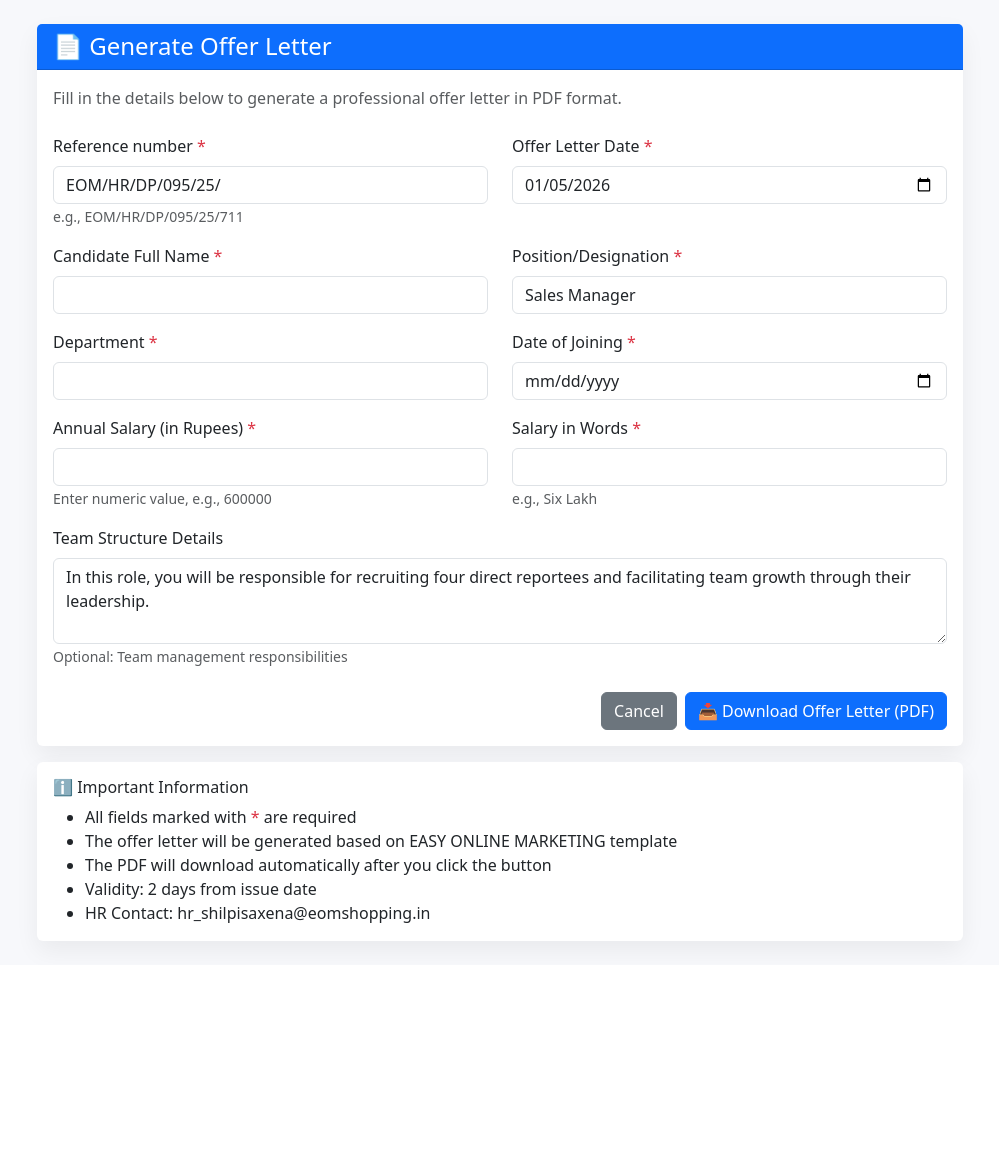
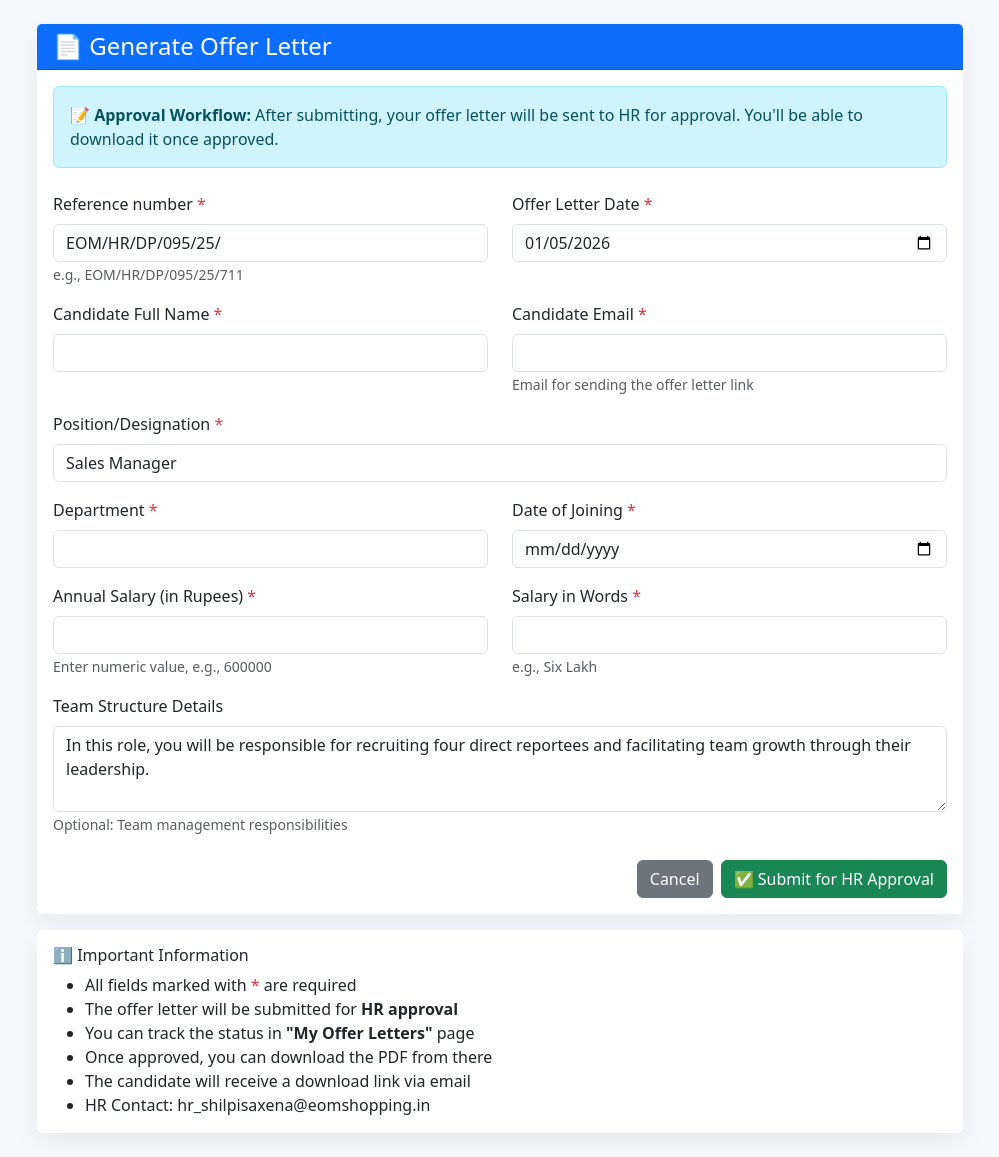
Before and after one commit to khanakauyk-a11y/hr, a Django app: template templates/offer_letter_form.html in a window 1280 px wide. Shown: the part 57-1214 px from the top of the page, without its empty margins (140-1139 px from the left). Before the commit the page ends 1013 px from the top, so only its background shows below. Run offline with Django 5.2, Linux system fonts and the light colour scheme; the template is opened without the code that fills it: values that come from a table or form of the project are taken from there, others are empty.

Commit message:
Fix offer letter form - update for approval workflow
- Add candidate_email field to form
- Change button from 'Download' to 'Submit for HR Approval'
- Update info box to explain approval workflow
- Remove mention of immediate PDF download
- Add info about tracking status in 'My Offer Letters' page

```diff
--- a/templates/offer_letter_form.html
+++ b/templates/offer_letter_form.html
@@ -10,9 +10,10 @@
                 <h4 class="mb-0">📄 Generate Offer Letter</h4>
             </div>
             <div class="card-body">
-                <p class="text-muted mb-4">
-                    Fill in the details below to generate a professional offer letter in PDF format.
-                </p>
+                <div class="alert alert-info mb-4">
+                    <strong>📝 Approval Workflow:</strong> After submitting, your offer letter will be sent to HR for
+                    approval. You'll be able to download it once approved.
+                </div>
 
                 <form method="post">
                     {% csrf_token %}
@@ -52,6 +53,19 @@
                         </div>
 
                         <div class="col-md-6 mb-3">
+                            <label for="{{ form.candidate_email.id_for_label }}" class="form-label">
+                                {{ form.candidate_email.label }} <span class="text-danger">*</span>
+                            </label>
+                            {{ form.candidate_email }}
+                            <small class="form-text text-muted">{{ form.candidate_email.help_text }}</small>
+                            {% if form.candidate_email.errors %}
+                            <div class="text-danger">{{ form.candidate_email.errors }}</div>
+                            {% endif %}
+                        </div>
+                    </div>
+
+                    <div class="row">
+                        <div class="col-md-12 mb-3">
                             <label for="{{ form.designation.id_for_label }}" class="form-label">
                                 {{ form.designation.label }} <span class="text-danger">*</span>
                             </label>
@@ -121,8 +135,8 @@
 
                     <div class="d-flex gap-2 justify-content-end mt-4">
                         <a href="{% url 'dashboard' %}" class="btn btn-secondary">Cancel</a>
-                        <button type="submit" class="btn btn-primary">
-                            📥 Download Offer Letter (PDF)
+                        <button type="submit" class="btn btn-success">
+                            ✅ Submit for HR Approval
                         </button>
                     </div>
                 </form>
@@ -134,9 +148,10 @@
                 <h6 class="card-title">ℹ️ Important Information</h6>
                 <ul class="mb-0">
                     <li>All fields marked with <span class="text-danger">*</span> are required</li>
-                    <li>The offer letter will be generated based on EASY ONLINE MARKETING template</li>
-                    <li>The PDF will download automatically after you click the button</li>
-                    <li>Validity: 2 days from issue date</li>
+                    <li>The offer letter will be submitted for <strong>HR approval</strong></li>
+                    <li>You can track the status in <strong>"My Offer Letters"</strong> page</li>
+                    <li>Once approved, you can download the PDF from there</li>
+                    <li>The candidate will receive a download link via email</li>
                     <li>HR Contact: hr_shilpisaxena@eomshopping.in</li>
                 </ul>
             </div>
```
